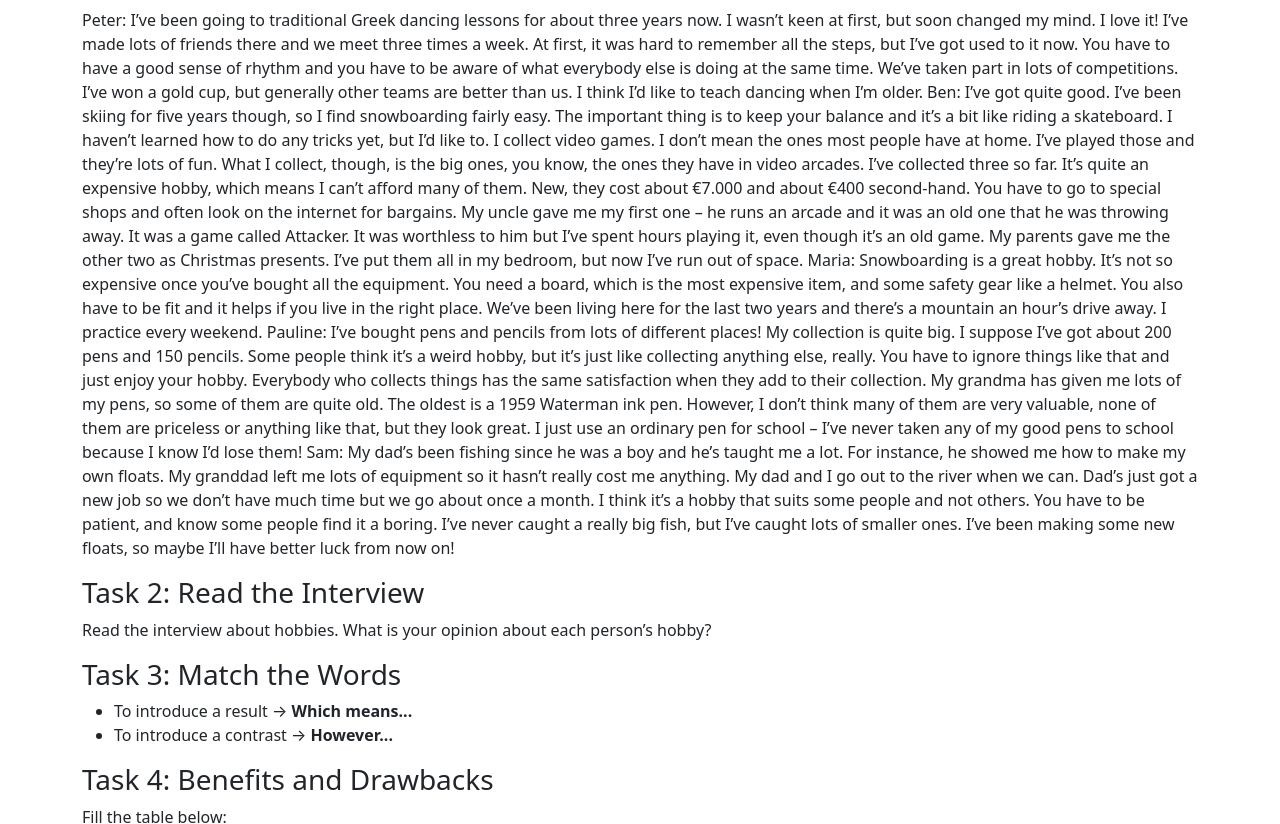
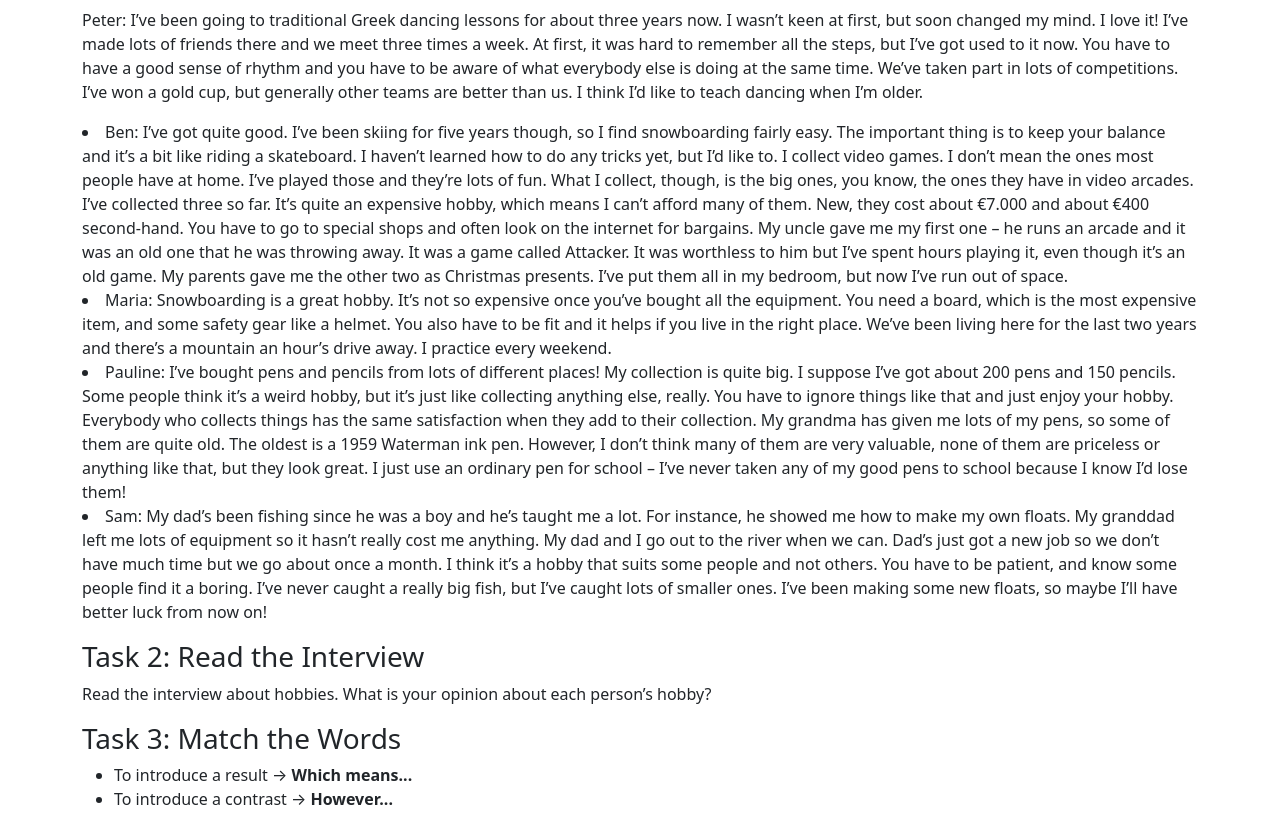
Before and after one commit to sandinakazman/kazman, a plain HTML site: page module1.html in a window 1280 px wide. Shown: the part 480-1304 px from the top of the page. Drawn offline with nearby package versions, Linux system fonts and the light colour scheme.

Commit message:
Update module1.html

```diff
--- a/module1.html
+++ b/module1.html
@@ -40,18 +40,18 @@
         <p>Peter:
 I’ve been going to traditional Greek dancing lessons for about three years now. I wasn’t keen at first, but soon changed my mind. I love it! I’ve made lots of friends there and we meet three times a week. At first, it was hard to remember all the steps, but I’ve got used to it now. You have to have a good sense of rhythm and you have to be aware of what everybody else is doing at the same time.
 We’ve taken part in lots of competitions. I’ve won a gold cup, but generally other teams are better than us. I think I’d like to teach dancing when I’m older.
-Ben:
+<li>Ben:
 I’ve got quite good. I’ve been skiing for five years though, so I find snowboarding fairly easy. The important thing is to keep your balance and it’s a bit like riding a skateboard. I haven’t learned how to do any tricks yet, but I’d like to.
 I collect video games. I don’t mean the ones most people have at home. I’ve played those and they’re lots of fun. What I collect, though, is the big ones, you know, the ones they have in video arcades. I’ve collected three so far. It’s quite an expensive hobby, which means I can’t afford many of them. New, they cost about €7.000 and about €400 second-hand. You have to go to special shops and often look on the internet for bargains.
-My uncle gave me my first one – he runs an arcade and it was an old one that he was throwing away. It was a game called Attacker. It was worthless to him but I’ve spent hours playing it, even though it’s an old game. My parents gave me the other two as Christmas presents. I’ve put them all in my bedroom, but now I’ve run out of space.
-Maria:
+My uncle gave me my first one – he runs an arcade and it was an old one that he was throwing away. It was a game called Attacker. It was worthless to him but I’ve spent hours playing it, even though it’s an old game. My parents gave me the other two as Christmas presents. I’ve put them all in my bedroom, but now I’ve run out of space.</li>
+<li>Maria:
 Snowboarding is a great hobby. It’s not so expensive once you’ve bought all the equipment. You need a board, which is the most expensive item, and some safety gear like a helmet. You also have to be fit and it helps if you live in the right place.
-We’ve been living here for the last two years and there’s a mountain an hour’s drive away. I practice every weekend.
-Pauline:
+We’ve been living here for the last two years and there’s a mountain an hour’s drive away. I practice every weekend.</li>
+<li>Pauline:
 I’ve bought pens and pencils from lots of different places! My collection is quite big. I suppose I’ve got about 200 pens and 150 pencils. Some people think it’s a weird hobby, but it’s just like collecting anything else, really. You have to ignore things like that and just enjoy your hobby.
-Everybody who collects things has the same satisfaction when they add to their collection. My grandma has given me lots of my pens, so some of them are quite old. The oldest is a 1959 Waterman ink pen. However, I don’t think many of them are very valuable, none of them are priceless or anything like that, but they look great. I just use an ordinary pen for school – I’ve never taken any of my good pens to school because I know I’d lose them!
-Sam: My dad’s been fishing since he was a boy and he’s taught me a lot. For instance, he showed me how to make my own floats. My granddad left me lots of equipment so it hasn’t really cost me anything. My dad and I go out to the river when we can. Dad’s just got a new job so we don’t have much time but we go about once a month. I think it’s a hobby that suits some people and not others. You have to be patient, and know some people find it a boring.
-I’ve never caught a really big fish, but I’ve caught lots of smaller ones. I’ve been making some new floats, so maybe I’ll have better luck from now on!</p>
+Everybody who collects things has the same satisfaction when they add to their collection. My grandma has given me lots of my pens, so some of them are quite old. The oldest is a 1959 Waterman ink pen. However, I don’t think many of them are very valuable, none of them are priceless or anything like that, but they look great. I just use an ordinary pen for school – I’ve never taken any of my good pens to school because I know I’d lose them!</li>
+<li>Sam: My dad’s been fishing since he was a boy and he’s taught me a lot. For instance, he showed me how to make my own floats. My granddad left me lots of equipment so it hasn’t really cost me anything. My dad and I go out to the river when we can. Dad’s just got a new job so we don’t have much time but we go about once a month. I think it’s a hobby that suits some people and not others. You have to be patient, and know some people find it a boring.
+I’ve never caught a really big fish, but I’ve caught lots of smaller ones. I’ve been making some new floats, so maybe I’ll have better luck from now on!</li></p>
 
 
         <h3>Task 2: Read the Interview</h3>
```
